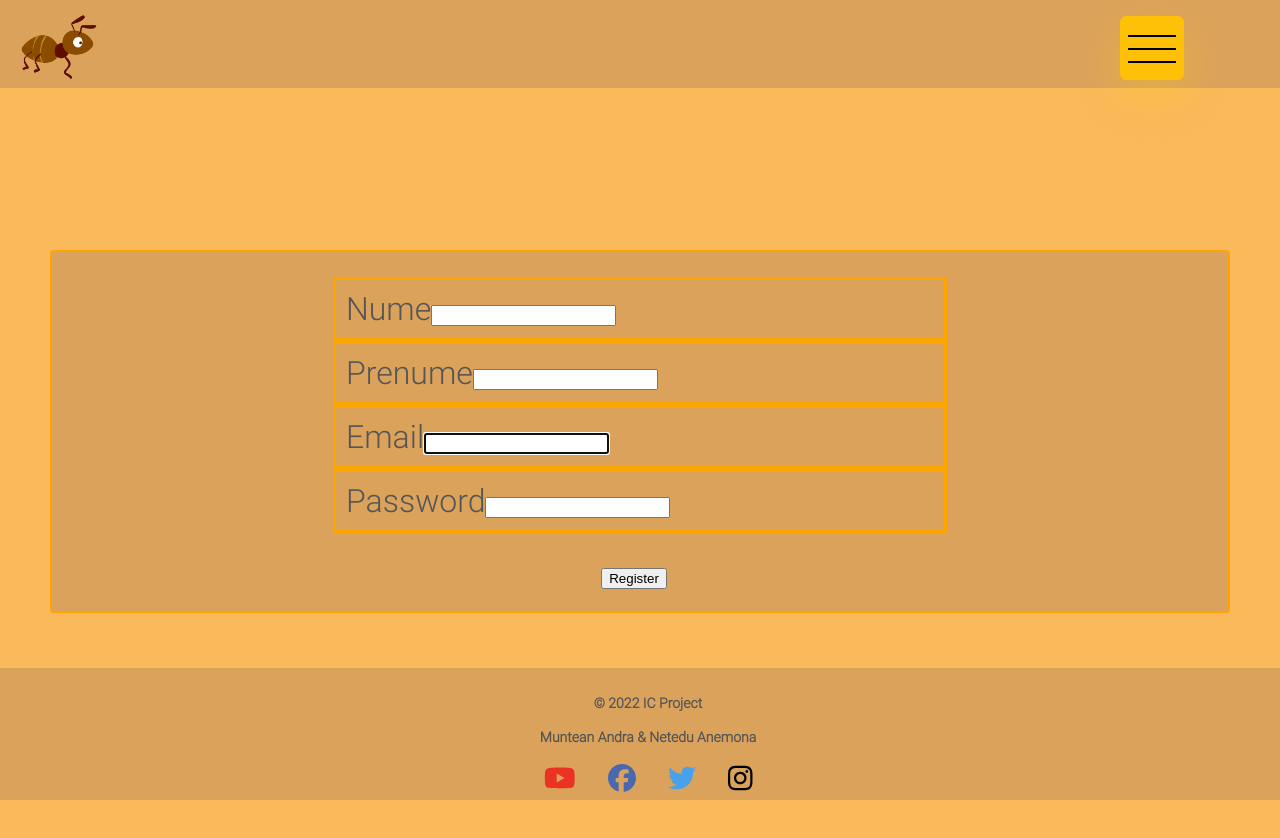
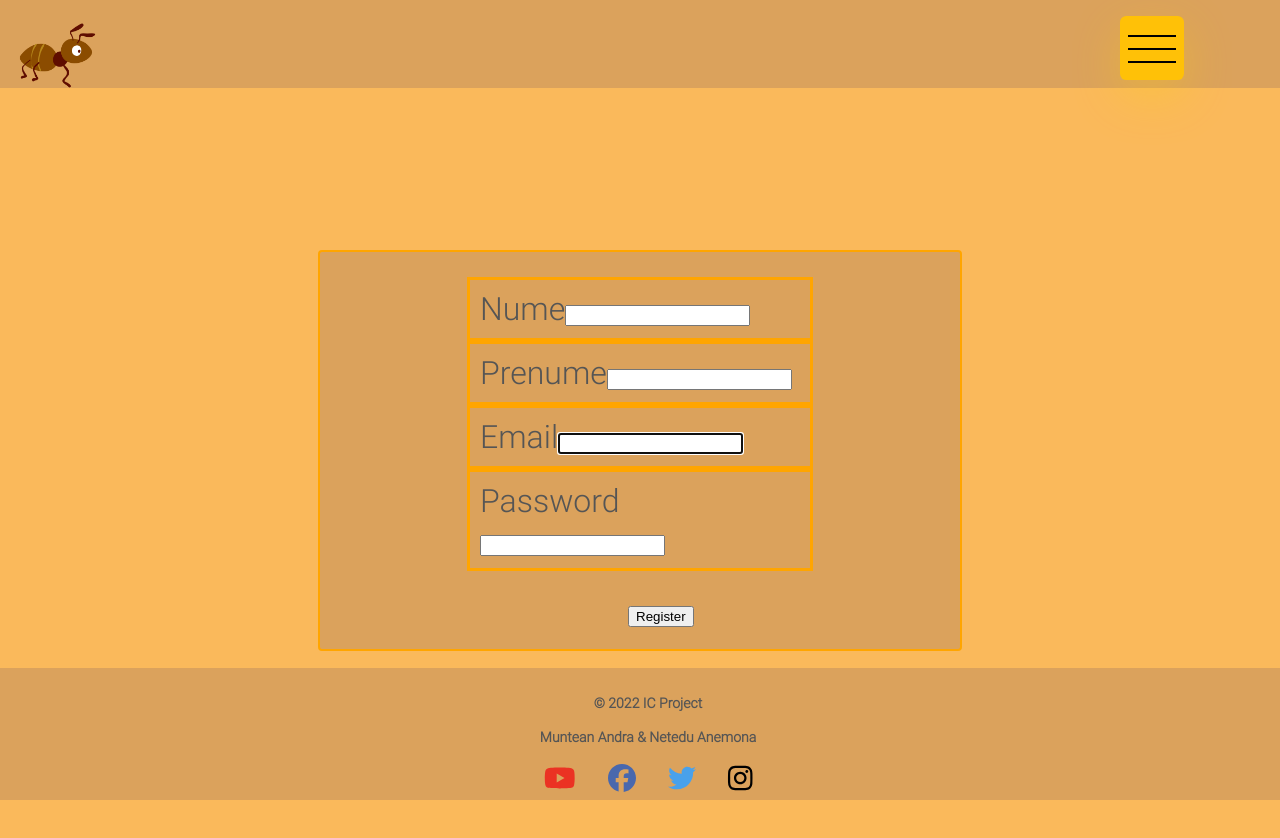
Before and after one commit to MunteanAndra/anterest, a React (Create React App) app in the folder anterestproject/: page /Register in a window 1280 px wide. Shown: the top 838 px of the page. Before the commit the page ends 813 px from the top, so only its background shows below. Built offline with nearby package versions, Linux system fonts and the light colour scheme.

Commit message:
more style for pages

```diff
--- a/anterestproject/src/Components/Navbar.css
+++ b/anterestproject/src/Components/Navbar.css
@@ -1,6 +1,6 @@
 .navbar {
 	background-color: #DBA25C;
-	display: inline-block;
+
     width: 1500px;
     margin: 0 auto;
     height: 11%;
@@ -10,9 +10,12 @@
 
 .image{
     float: left;
-    margin-left: 10px;
-    width: 13%;
+    padding-top:1rem;
     height: 13%;
+    width:13%;
+   top:0;
+   padding: 0.5rem;
+
 }
 
 .navbar li{
--- a/anterestproject/src/Pages/Home.js
+++ b/anterestproject/src/Pages/Home.js
@@ -10,6 +10,7 @@ function Home() {
     <header className="logo">
             <img src={anterest} className="App-logo" alt="logo" />
           </header>
+
           <div className="animate">
     <div className="text1">Who do you call for curious ants?</div>
     <div className="text2">
--- a/anterestproject/src/Pages/Register.css
+++ b/anterestproject/src/Pages/Register.css
@@ -1,10 +1,14 @@
-.Register{
+.Register form{
 border: 2px solid orange;
   border-radius: 4px;
   background-color: #DBA25C;
   margin: 50px;
   padding-top:25px;
-display: block;
+margin-left: auto;
+    margin-right: auto;
+    width: 50%;
+    padding-top:25px;
+    display:block;
 }
 
 .nume{
```
Also changed, not shown: anterestproject/src/Pages/Home.css (line endings or trailing spaces).
